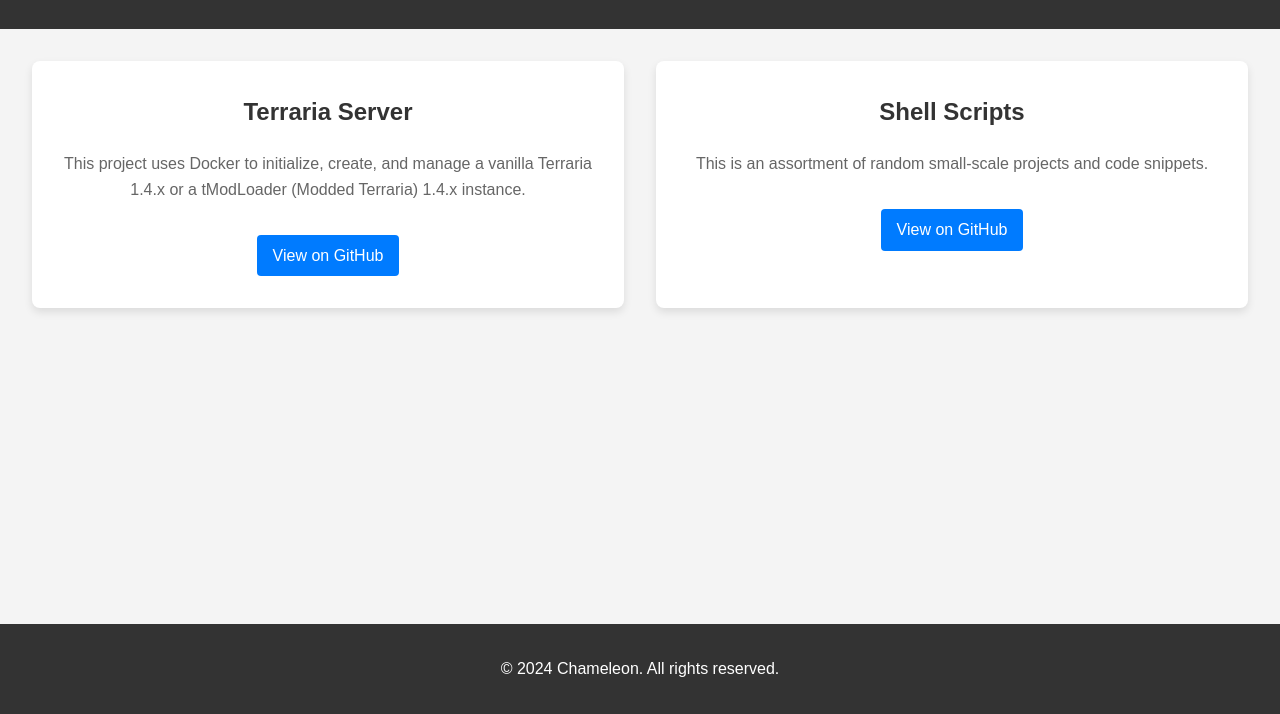
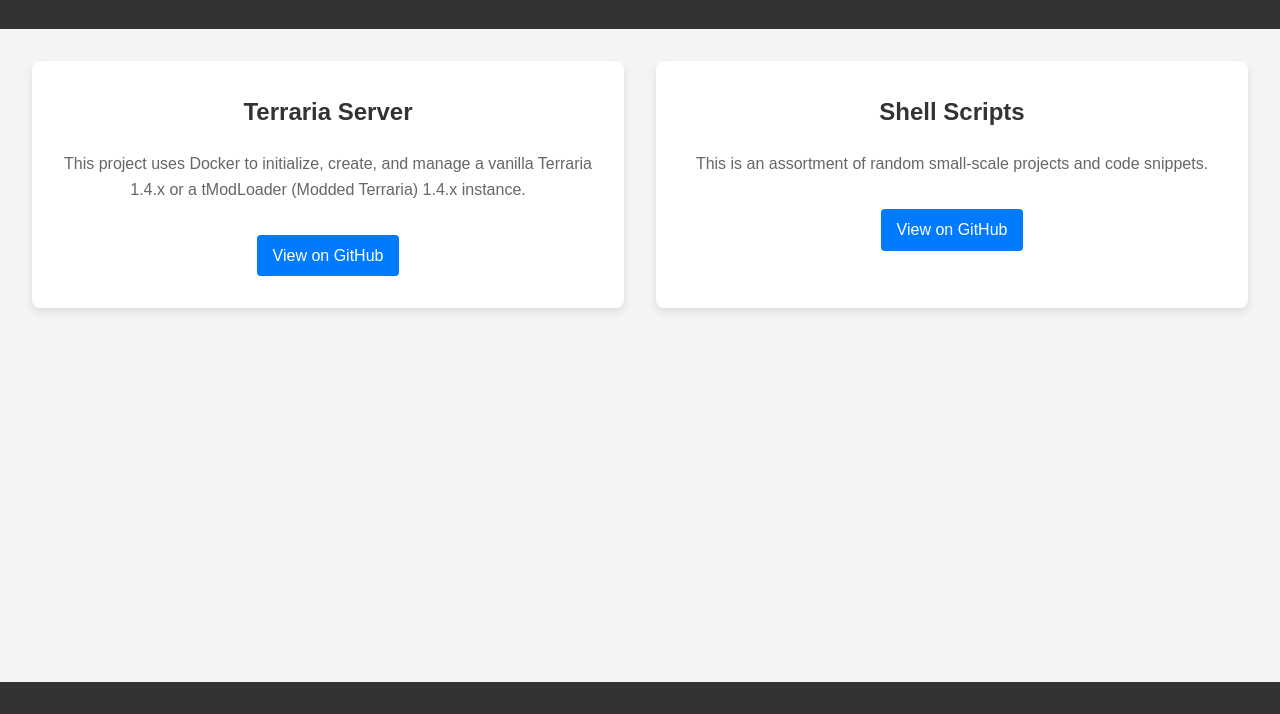
Before and after one commit to Sid-352/Sid-352.github.io, a plain HTML site: page index.html in a window 1280 px wide. Shown: the part 86-800 px from the top of the page. Drawn offline with Linux system fonts and the light colour scheme.

Commit message:
Update index.html

```diff
--- a/index.html
+++ b/index.html
@@ -30,7 +30,6 @@
         <!-- Add more project sections here -->
     </main>
     <footer>
-        <p>&copy; 2024 Chameleon. All rights reserved.</p>
     </footer>
     <script src="script.js"></script>
 </body>
```
